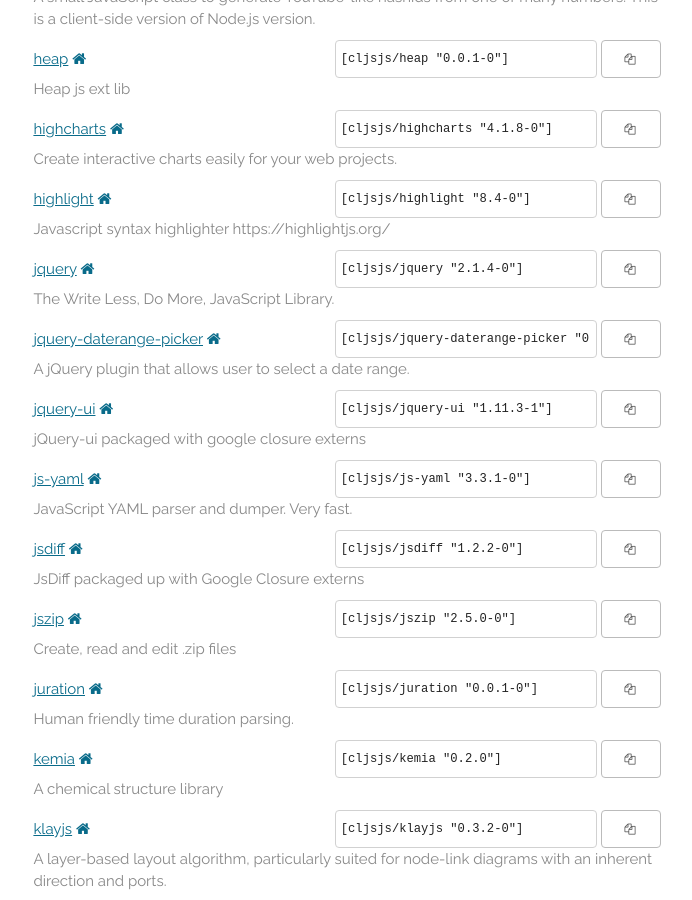
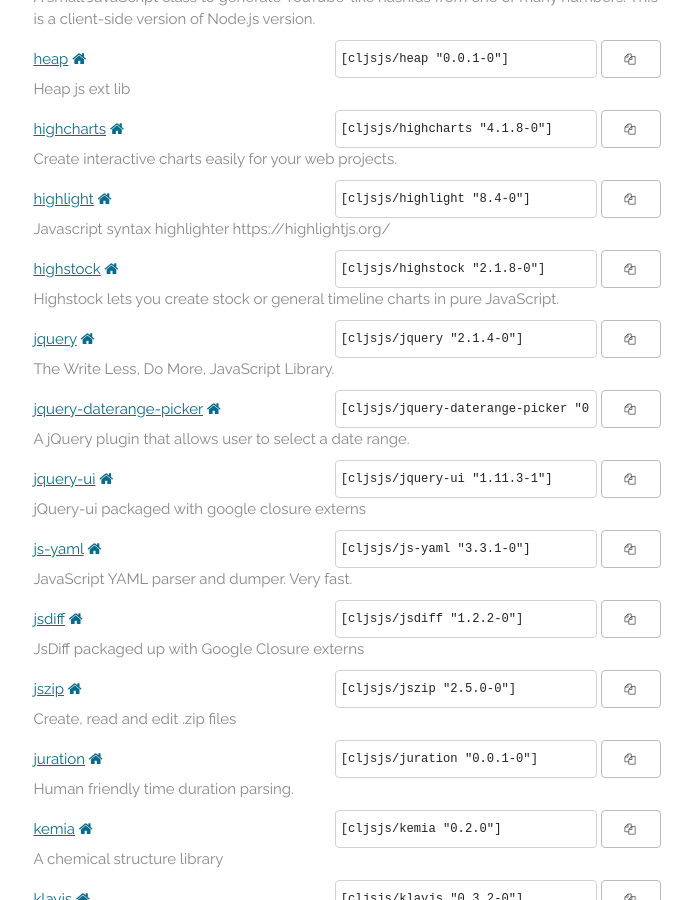
Before and after one commit to cljsjs/cljsjs.github.io, a Jekyll site: the page built from index.markdown, in a window 1280 px wide and 900 px high, scrolled down 2916 px. Shown: the whole window, without its empty margins (293-985 px from the left). Built offline with Jekyll 4.4.1, drawn with Linux system fonts in a browser that asks for light colours; nearby versions of some CDN libraries; comment, search, counter and statistics services are not loaded.

Commit message:
Automatic update

```diff
--- a/_includes/packages.html
+++ b/_includes/packages.html
@@ -261,6 +261,15 @@
       <button data-clipboard-text='[cljsjs/highlight "8.4-0"]'><i class="fa fa-copy"></i></button>
     </span>
     <p class="description">Javascript syntax highlighter https://highlightjs.org/</p>
+  </li>
+  <li>
+    <a href="https://clojars.org/cljsjs/highstock">highstock</a>
+    <a href="http://highcharts.com/products/highstock" target="new"><i class="fa fa-home"></i></a>
+    <span class="clojars">
+      <input type="text" value='[cljsjs/highstock "2.1.8-0"]'/>
+      <button data-clipboard-text='[cljsjs/highstock "2.1.8-0"]'><i class="fa fa-copy"></i></button>
+    </span>
+    <p class="description">Highstock lets you create stock or general timeline charts in pure JavaScript.</p>
   </li>
   <li>
     <a href="https://clojars.org/cljsjs/jquery">jquery</a>
```
